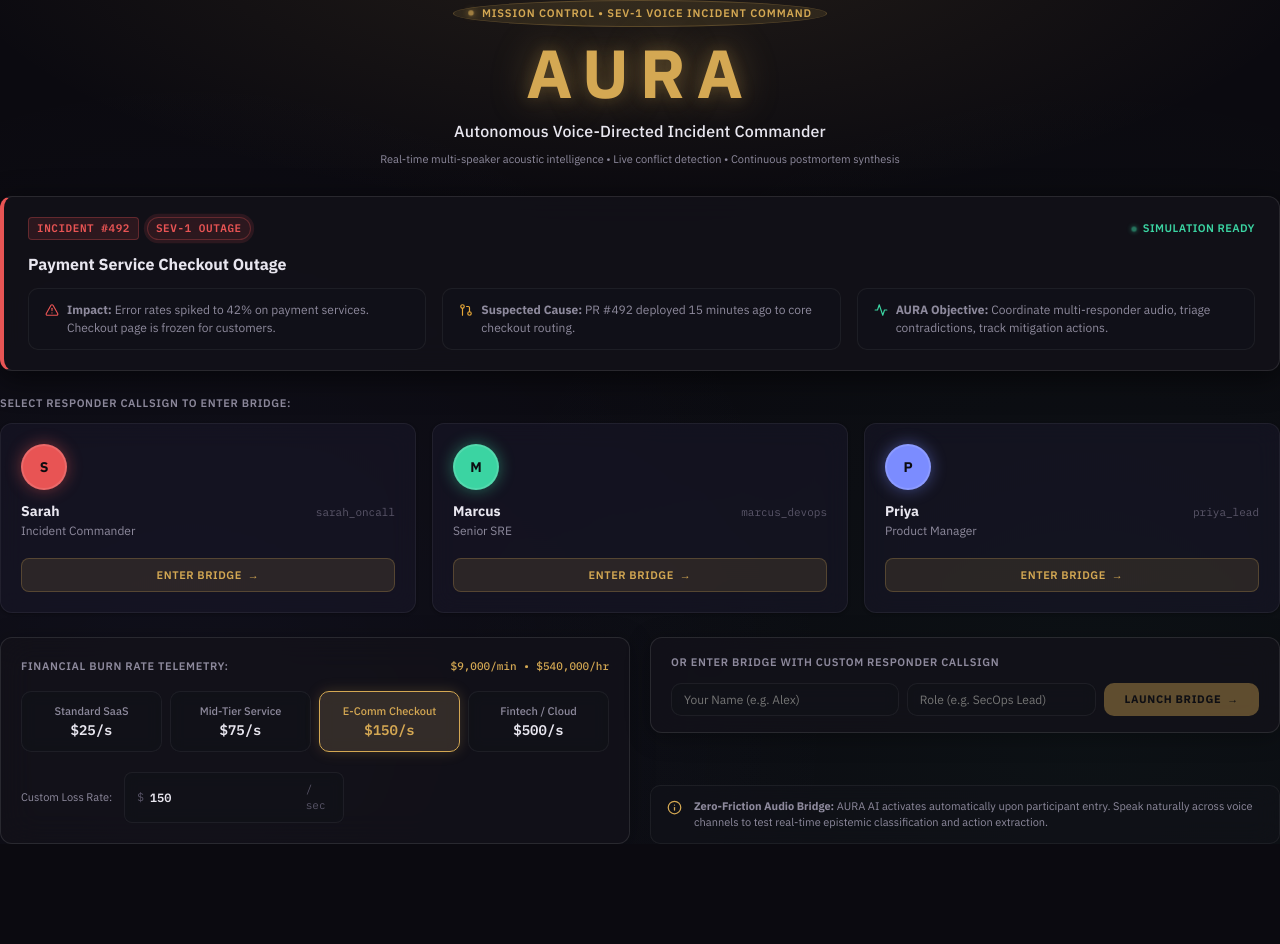
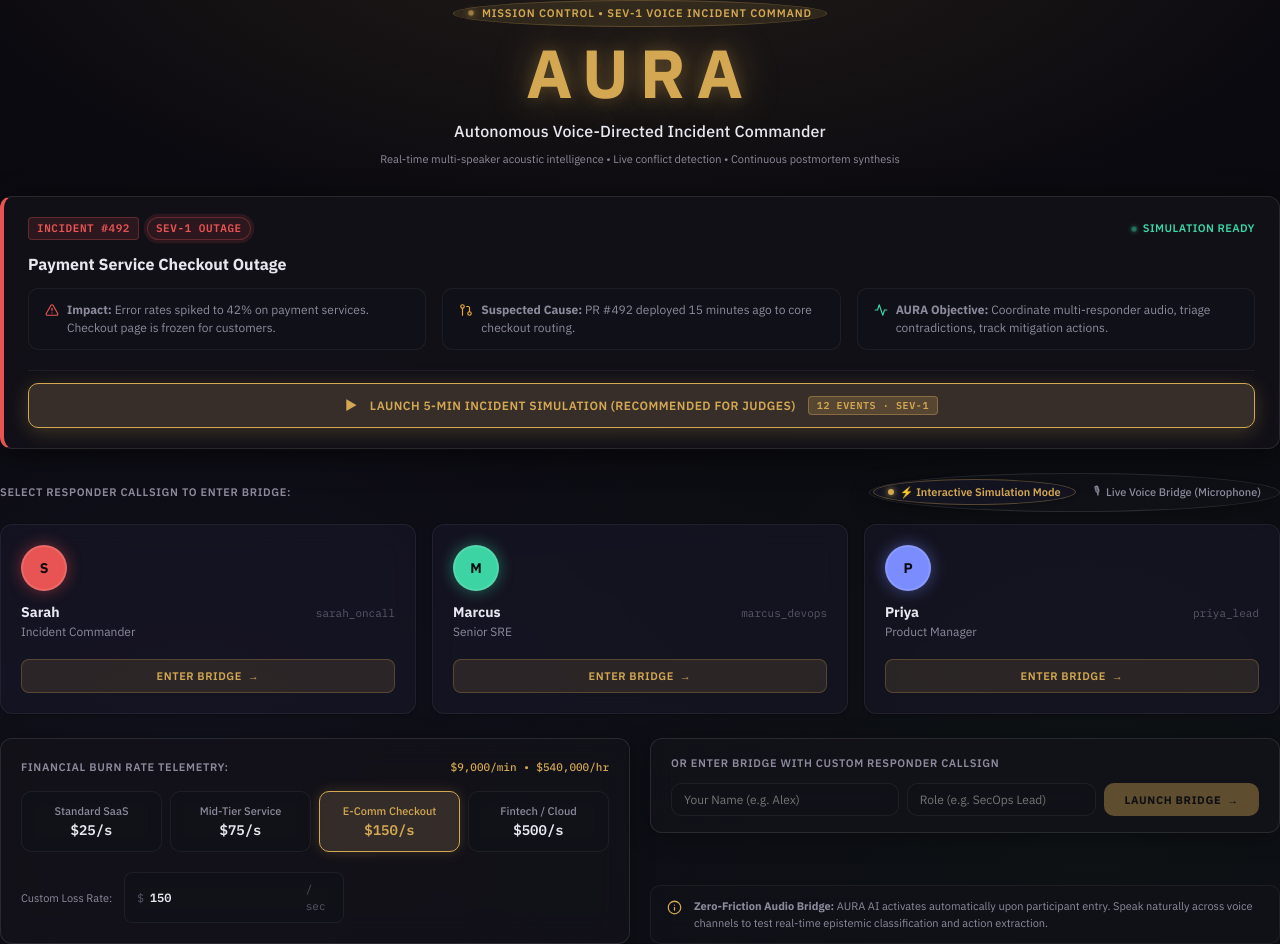
Before and after one commit to akanksha-dot-dev/aura, a Next.js app: page /lobby in a window 1280 px wide. Before the commit the page ends 844 px from the top, so only its background shows below. Built offline with nearby package versions, Linux system fonts and the light colour scheme.

Commit message:
fix(polish): perfect dock alignment, topology clamping, simulation CTA, and assignee truncation

```diff
--- a/app/globals.css
+++ b/app/globals.css
@@ -916,6 +916,35 @@ input, textarea, select {
   --speaker-col-width: var(--panel-collapsed-width, 48px);
 }
 
+.command-center.speakers-collapsed .mission-deck {
+  grid-template-columns: var(--panel-collapsed-width, 48px) minmax(0, 1fr) auto;
+}
+
+.command-center.speakers-collapsed .mission-deck__tension {
+  min-width: var(--panel-collapsed-width, 48px);
+  width: var(--panel-collapsed-width, 48px);
+  padding: 0;
+  display: flex;
+  align-items: center;
+  justify-content: center;
+}
+
+.command-center.speakers-collapsed .mission-deck__tension .narrative-bar {
+  padding: 0 4px;
+  justify-content: center;
+  min-width: 0;
+}
+
+.command-center.speakers-collapsed .mission-deck__tension .narrative-bar__label,
+.command-center.speakers-collapsed .mission-deck__tension .narrative-bar__score,
+.command-center.speakers-collapsed .mission-deck__tension .narrative-bar__trend {
+  display: none !important;
+}
+
+.command-center.speakers-collapsed .mission-deck__tension svg {
+  max-width: 36px;
+}
+
 .command-center:not(.has-conflict) {
   grid-template-rows: 52px 0px 1fr 68px;
 }
@@ -2168,10 +2197,126 @@ input, textarea, select {
   align-items: center;
 }
 
+/* ─── Scenario Action Launch CTA ─── */
+.lobby-scenario-actions {
+  display: flex;
+  align-items: center;
+  margin-top: var(--space-2);
+  padding-top: var(--space-3);
+  border-top: 1px solid var(--border-glass);
+}
+
+.lobby-scenario-launch-btn {
+  width: 100%;
+  display: flex;
+  align-items: center;
+  justify-content: center;
+  gap: var(--space-3);
+  padding: var(--space-3) var(--space-5);
+  background: color-mix(in srgb, var(--color-aura) 18%, var(--bg-glass-raised));
+  border: 1px solid var(--color-aura);
+  border-radius: var(--radius-lg);
+  color: var(--color-aura);
+  font-family: var(--font-sans);
+  font-size: var(--text-sm);
+  font-weight: 600;
+  letter-spacing: 0.04em;
+  cursor: pointer;
+  box-shadow: 0 4px 20px rgba(212, 168, 83, 0.25);
+  transition: all var(--duration-fast) var(--ease-standard);
+  backdrop-filter: blur(12px);
+  -webkit-backdrop-filter: blur(12px);
+}
+
+.lobby-scenario-launch-btn:hover:not(:disabled) {
+  background: color-mix(in srgb, var(--color-aura) 30%, var(--bg-glass-hover));
+  box-shadow: 0 6px 28px rgba(212, 168, 83, 0.4);
+  transform: translateY(-1px);
+}
+
+.lobby-scenario-launch-icon {
+  font-size: 13px;
+  display: inline-flex;
+  align-items: center;
+}
+
+.lobby-scenario-launch-badge {
+  font-family: var(--font-mono);
+  font-size: 10px;
+  font-weight: 700;
+  padding: 2px 8px;
+  border-radius: var(--radius-sm);
+  background: rgba(212, 168, 83, 0.2);
+  border: 1px solid rgba(212, 168, 83, 0.4);
+  color: var(--color-aura);
+  letter-spacing: 0.06em;
+}
+
 .lobby-join-section {
   display: flex;
   flex-direction: column;
   gap: var(--space-3);
+}
+
+.lobby-join-controls-header {
+  display: flex;
+  align-items: center;
+  justify-content: space-between;
+  flex-wrap: wrap;
+  gap: var(--space-3);
+}
+
+.lobby-mode-toggle {
+  display: inline-flex;
+  align-items: center;
+  background: var(--bg-glass);
+  border: 1px solid var(--border-glass-emphasis);
+  border-radius: var(--radius-full);
+  padding: 3px;
+  gap: 3px;
+  box-shadow: var(--shadow-glass);
+}
+
+.lobby-mode-btn {
+  display: inline-flex;
+  align-items: center;
+  gap: 6px;
+  padding: 5px 14px;
+  border-radius: var(--radius-full);
+  background: transparent;
+  border: 1px solid transparent;
+  color: var(--text-secondary);
+  font-family: var(--font-sans);
+  font-size: var(--text-xs);
+  font-weight: 500;
+  cursor: pointer;
+  transition: all var(--duration-fast) var(--ease-standard);
+  white-space: nowrap;
+}
+
+.lobby-mode-btn:hover {
+  color: var(--text-primary);
+  background: var(--bg-glass-hover);
+}
+
+.lobby-mode-btn--active {
+  background: var(--bg-glass-raised);
+  color: var(--color-aura);
+  font-weight: 600;
+  box-shadow: 0 1px 4px rgba(0, 0, 0, 0.25);
+  border-color: rgba(212, 168, 83, 0.35);
+}
+
+.lobby-mode-dot {
+  width: 6px;
+  height: 6px;
+  border-radius: var(--radius-full);
+  background: var(--color-aura);
+  box-shadow: 0 0 6px var(--color-aura);
+}
+
+.lobby-mode-icon {
+  font-size: 11px;
 }
 
 .lobby-section-title {
--- a/app/lobby/page.tsx
+++ b/app/lobby/page.tsx
@@ -20,7 +20,7 @@ function LobbyContent() {
   const channel = searchParams.get('channel') || 'incident-sev1-checkout';
   const [isConnecting, setIsConnecting] = useState(false);
 
-  const handleJoin = (persona: PersonaConfig, options?: { costRate?: number }) => {
+  const handleJoin = (persona: PersonaConfig, options?: { costRate?: number; simulateReplay?: boolean }) => {
     setIsConnecting(true);
     const params = new URLSearchParams({
       uid: persona.uid,
@@ -30,6 +30,10 @@ function LobbyContent() {
     });
     if (options?.costRate) {
       params.set('costRate', options.costRate.toString());
+    }
+    if (options?.simulateReplay) {
+      params.set('__AURA_REPLAY_MOCK_STREAM', 'true');
+      params.set('speed', '1.5');
     }
     const targetUrl = `/?${params.toString()}`;
 
--- a/components/LobbyScreen.tsx
+++ b/components/LobbyScreen.tsx
@@ -4,7 +4,7 @@ import React from 'react';
 import { PERSONAS, PersonaConfig } from '@/lib/constants';
 
 export interface LobbyScreenProps {
-  onJoin: (persona: PersonaConfig, options?: { costRate?: number }) => void;
+  onJoin: (persona: PersonaConfig, options?: { costRate?: number; simulateReplay?: boolean }) => void;
   isConnecting?: boolean;
 }
 
@@ -13,6 +13,7 @@ export function LobbyScreen({ onJoin, isConnecting = false }: LobbyScreenProps)
   const [customRateInput, setCustomRateInput] = React.useState<string>('150');
   const [customName, setCustomName] = React.useState<string>('');
   const [customRole, setCustomRole] = React.useState<string>('');
+  const [demoMode, setDemoMode] = React.useState<'simulation' | 'live'>('simulation');
 
   const COST_PRESETS = [
     { label: 'Standard SaaS', rate: 25 },
@@ -21,9 +22,10 @@ export function LobbyScreen({ onJoin, isConnecting = false }: LobbyScreenProps)
     { label: 'Fintech / Cloud', rate: 500 },
   ];
 
-  const handleJoinPersona = (persona: PersonaConfig) => {
+  const handleJoinPersona = (persona: PersonaConfig, overrideOptions?: { simulateReplay?: boolean }) => {
     const rate = Math.max(1, Number(customRateInput) || selectedRate);
-    onJoin(persona, { costRate: rate });
+    const shouldSimulate = overrideOptions?.simulateReplay ?? (demoMode === 'simulation');
+    onJoin(persona, { costRate: rate, simulateReplay: shouldSimulate });
   };
 
   const handleJoinCustom = (e: React.FormEvent) => {
@@ -37,7 +39,7 @@ export function LobbyScreen({ onJoin, isConnecting = false }: LobbyScreenProps)
       avatarColor: 'var(--color-aura)',
     };
     const rate = Math.max(1, Number(customRateInput) || selectedRate);
-    onJoin(customPersona, { costRate: rate });
+    onJoin(customPersona, { costRate: rate, simulateReplay: demoMode === 'simulation' });
   };
 
   const currentEffectiveRate = Math.max(1, Number(customRateInput) || selectedRate);
@@ -120,12 +122,55 @@ export function LobbyScreen({ onJoin, isConnecting = false }: LobbyScreenProps)
               <span><strong>AURA Objective:</strong> Coordinate multi-responder audio, triage contradictions, track mitigation actions.</span>
             </li>
           </ul>
+
+          <div className="lobby-scenario-actions">
+            <button
+              type="button"
+              disabled={isConnecting}
+              onClick={() => handleJoinPersona(PERSONAS[0], { simulateReplay: true })}
+              className="lobby-scenario-launch-btn"
+            >
+              <span className="lobby-scenario-launch-icon" aria-hidden="true">▶</span>
+              <span className="lobby-scenario-launch-title">
+                {isConnecting ? 'INITIALIZING SIMULATION...' : 'LAUNCH 5-MIN INCIDENT SIMULATION (RECOMMENDED FOR JUDGES)'}
+              </span>
+              <span className="lobby-scenario-launch-badge">12 EVENTS · SEV-1</span>
+            </button>
+          </div>
         </section>
 
         {/* Join as section */}
         <section className="lobby-join-section" aria-label="Participant selection">
-          <div className="lobby-section-title">
-            Select Responder Callsign to Enter Bridge:
+          <div className="lobby-join-controls-header">
+            <div className="lobby-section-title">
+              Select Responder Callsign to Enter Bridge:
+            </div>
+
+            {/* Simulation Mode vs Live Voice Channel Segmented Control */}
+            <div className="lobby-mode-toggle" role="radiogroup" aria-label="Incident Bridge Operational Mode">
+              <button
+                type="button"
+                role="radio"
+                aria-checked={demoMode === 'simulation'}
+                className={`lobby-mode-btn ${demoMode === 'simulation' ? 'lobby-mode-btn--active' : ''}`}
+                onClick={() => setDemoMode('simulation')}
+                title="Streams realistic 12-event multi-responder incident timeline with voice transcripts and postmortem"
+              >
+                <span className="lobby-mode-dot" aria-hidden="true" />
+                <span>⚡ Interactive Simulation Mode</span>
+              </button>
+              <button
+                type="button"
+                role="radio"
+                aria-checked={demoMode === 'live'}
+                className={`lobby-mode-btn ${demoMode === 'live' ? 'lobby-mode-btn--active' : ''}`}
+                onClick={() => setDemoMode('live')}
+                title="Connects to Agora RTC channel for live microphone streaming"
+              >
+                <span className="lobby-mode-icon" aria-hidden="true">🎙</span>
+                <span>Live Voice Bridge (Microphone)</span>
+              </button>
+            </div>
           </div>
 
           <div className="lobby-persona-list">
--- a/components/SpeakerPanel.tsx
+++ b/components/SpeakerPanel.tsx
@@ -602,7 +602,7 @@ export function SpeakerPanel({
         {!collapsed && (
           <div className="speaker-panel__bridge-telemetry" aria-label="Acoustic Bridge Status">
             <span className="bridge-telemetry__dot" aria-hidden="true" />
-            <span className="bridge-telemetry__line">● SD-RTN · OPUS 48kHz · AEC</span>
+            <span className="bridge-telemetry__line">SD-RTN · OPUS 48kHz · AEC</span>
           </div>
         )}
 
--- a/components/TimelineFeed.tsx
+++ b/components/TimelineFeed.tsx
@@ -125,6 +125,7 @@ export function TimelineFeed({ evidenceItems }: TimelineFeedProps) {
               className="timeline-feed__start-replay-btn"
               onClick={() => {
                 router.push('/?persona=sarah_chen&channel=incident-sev1-checkout&__AURA_REPLAY_MOCK_STREAM=true&speed=1.5');
+                router.refresh();
               }}
               title="Start demo incident replay simulation"
             >
```
Also changed, not shown: components/ActionTracker.tsx (+9 -2 lines), components/IncidentTopology.tsx (+27 -11 lines).
